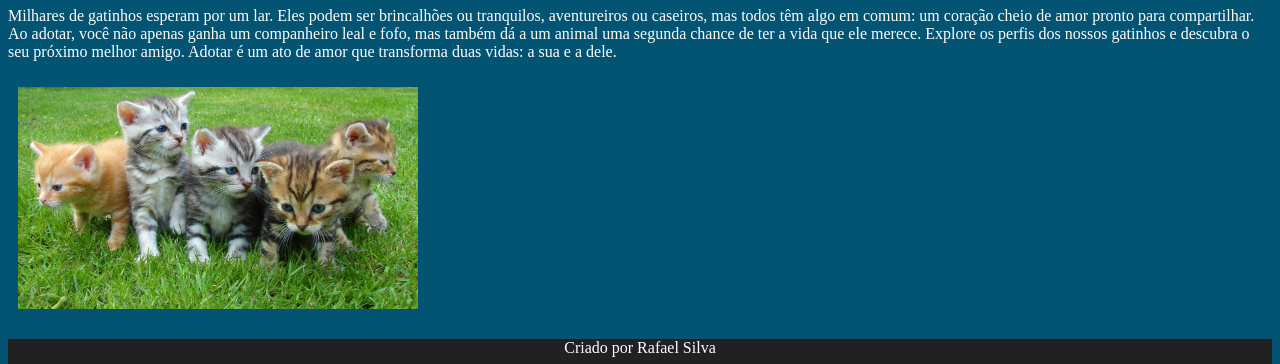
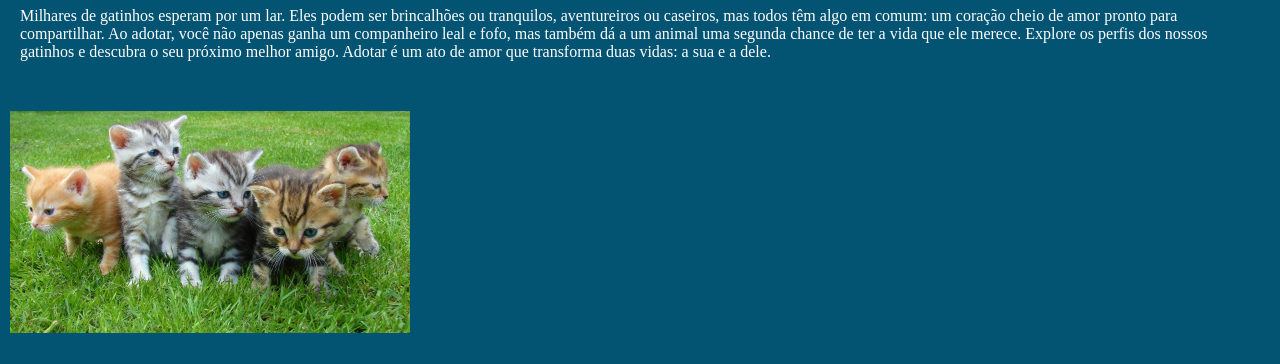
Before and after one commit to RafaelSilvacoder/Site-ong-Gatos, a plain HTML site: page index.html in a window 1280 px wide. Shown: the part 150-514 px from the top of the page. Drawn offline with Linux system fonts and the light colour scheme.

Commit message:
Atualizando index.html e style.css

```diff
--- a/index.html
+++ b/index.html
@@ -24,7 +24,7 @@
 
 </body>
 <footer class="rodape">
-     <p>Criado por Rafael Silva</p>
+     <p>Criado Por Rafael Silva</p>
      <i class="fa-brands fa-instagram"></i>
 </footer>
 </html>
--- a/style.css
+++ b/style.css
@@ -7,6 +7,7 @@ h1 {
 body {
     background-color: #035373;
     color: #ffffff;
+    margin: 0px;
 
 }
 
@@ -15,6 +16,7 @@ body {
     height: auto;
     display: inline;
     margin: 10px;
+    padding-top: 20px;
 
 }
 
@@ -49,3 +51,7 @@ body {
    padding: 20px;
 
 }
+
+p {
+    margin: 20px;
+}
```
